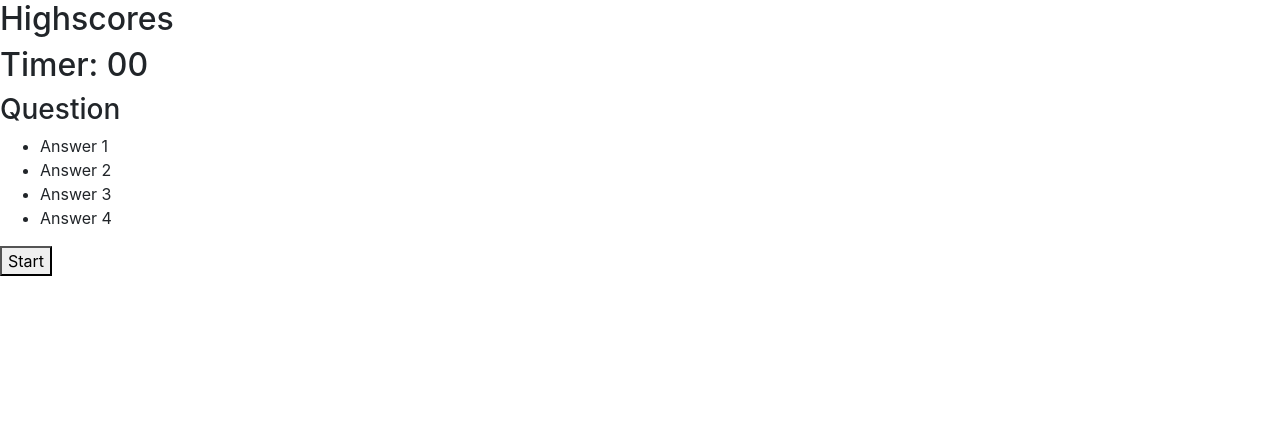
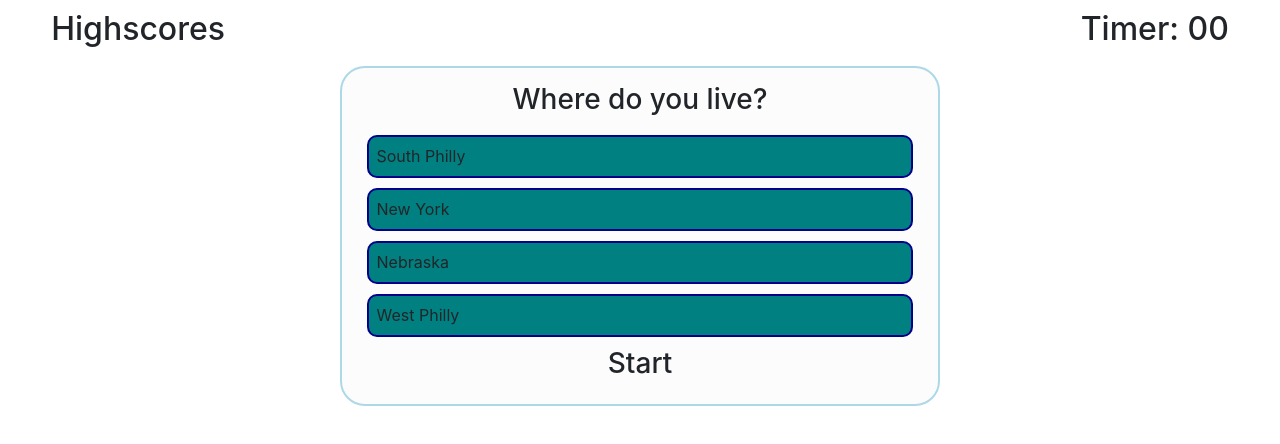
Before and after one commit to kevin-connell/codeQuiz_KTC, a plain HTML site: page index.html in a window 1280 px wide. Drawn offline with nearby package versions, Linux system fonts and the light colour scheme.

Commit message:
added a script.js and changed some of the css

```diff
--- a/index.html
+++ b/index.html
@@ -20,35 +20,21 @@
 </head>
 
 <body>
+
     <nav>
-        <h2>Highscores</h2>
-        <h2>Timer: <span>00</span></h2>
+        <h2 class="highscoreBtn">Highscores</h2>
+        <h2 class="timerBox">Timer: <span id="timer">00</span></h2>
     </nav>
-    <main>
-        <h3>Question</h3>
-        <section>
-            <ul>
-                <li>Answer 1</li>
-                <li>Answer 2</li>
-                <li>Answer 3</li>
-                <li>Answer 4</li>
-            </ul>
+    <main id="quizTile">
+        <h3 id="question">Question</h3>
+        <section id = "buttons">
+            <div class="answer" id="a1">Answer 1</div>
+            <div class="answer" id="a2">Answer 2</div>
+            <div class="answer" id="a3">Answer 3</div>
+            <div class="answer" id="a4">Answer 4</div>
         </section>
-        <button>Start</button>
+        <h3>Start</h3>
     </main>
-
-
-
-
-
-
-
-
-
-    <!-- <nav class="nav justify-content-end">
-        <a class="nav-link" href="#">Link</a>
-        <h2 class="justify-content-end">Timer: <span id="timeLeft"></span></h2>
-    </nav> -->
+    <script src="script.js"></script>
 </body>
-
 </html>
--- /dev/null
+++ b/script.js
@@ -0,0 +1,64 @@
+var masterList = [
+    {   query: "What is your name?",
+        right: "Kevin",
+        wrong1: "Jim",
+        wrong2: "Bob",
+        wrong3: "Carol",
+    },
+    {   query: "What is your age?",
+        right: "24",
+        wrong1: "23",
+        wrong2: "22",
+        wrong3: "21",
+    },
+    {   query: "Where do you live?",
+        right: "West Philly",
+        wrong1: "Nebraska",
+        wrong2: "South Philly",
+        wrong3: "New York",
+    },
+    {   query: "Are you stunningly gorgeous?",
+        right: "Yes",
+        wrong1: "Maybe",
+        wrong2: "Sometimes",
+        wrong3: "No",
+    },
+    {   query: "What is your favorite color?",
+        right: "Green",
+        wrong1: "Red",
+        wrong2: "Black",
+        wrong3: "Brown",
+    }
+]
+
+console.log(masterList[2].query);
+
+
+// for (var i = 0; i < masterKeys.length; i++) {
+//     alert(masterList.(masterKeys[i]).query)
+//     randomizeOptions(masterList.(masterKeys[1])
+// }
+
+var timeLeft = 60
+var answerOptions = ["1", "2", "3", "4"]
+
+var answer1 = document.querySelector("#a1");
+var answer2 = document.querySelector("#a2");
+var answer3 = document.querySelector("#a3");
+var answer4 = document.querySelector("#a4");
+var question = document.querySelector("#question");
+
+function newQuestion(x) {
+    question.textContent = x.query;
+    answerOptions = [x.right, x.wrong1, x.wrong2, x.wrong3];
+    console.log(answerOptions)
+    answerOptions = answerOptions.sort(function (a, b) { return 0.5 - Math.random() });
+    console.log(answerOptions);
+    answer1.textContent = answerOptions[0];
+    answer2.textContent = answerOptions[1];
+    answer3.textContent = answerOptions[2];
+    answer4.textContent = answerOptions[3];
+}
+console.log(answer1)
+
+newQuestion(masterList[2])
--- a/style.css
+++ b/style.css
@@ -0,0 +1,42 @@
+nav {
+    display:flex;
+    flex-direction:row;
+    justify-content:space-between;
+    margin-left: 4%;
+    margin-right: 4%;
+    margin-top: 10px;
+    margin-bottom: 10px;
+}
+
+#quizTile{
+    background:#fcfcfc;
+    width: 600px;
+    max-width: 96%;
+    border:2px solid lightblue;
+    border-radius:25px;
+    display: flex;
+    justify-content: center;
+    flex-direction:column;
+    margin: auto;
+    padding: 15px;
+}
+
+#quizTile > h3{
+    text-align:center;
+}
+
+#buttons > div{
+    background : teal;
+    border : 2px solid darkblue;
+    margin : 10px;
+    padding : 7.5px;
+    border-radius : 10px;
+}
+
+#buttons > div:hover{
+    background : rgb(58, 199, 199);
+}
+
+#quizTile > button {
+    text-align:center;
+}
```
